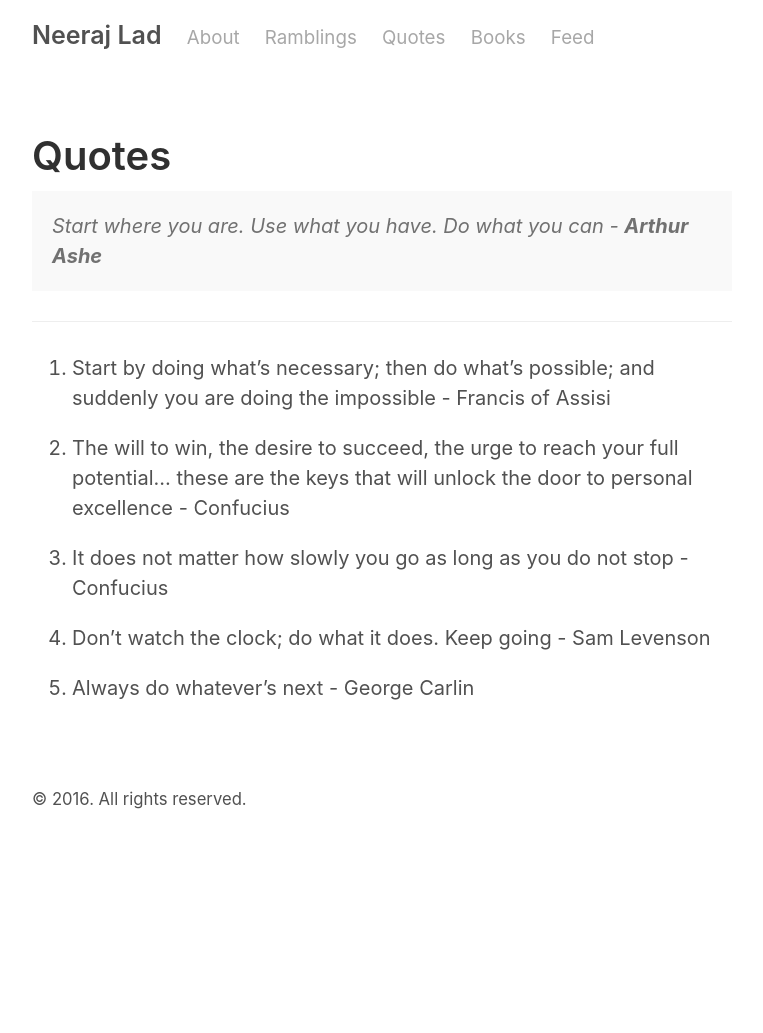
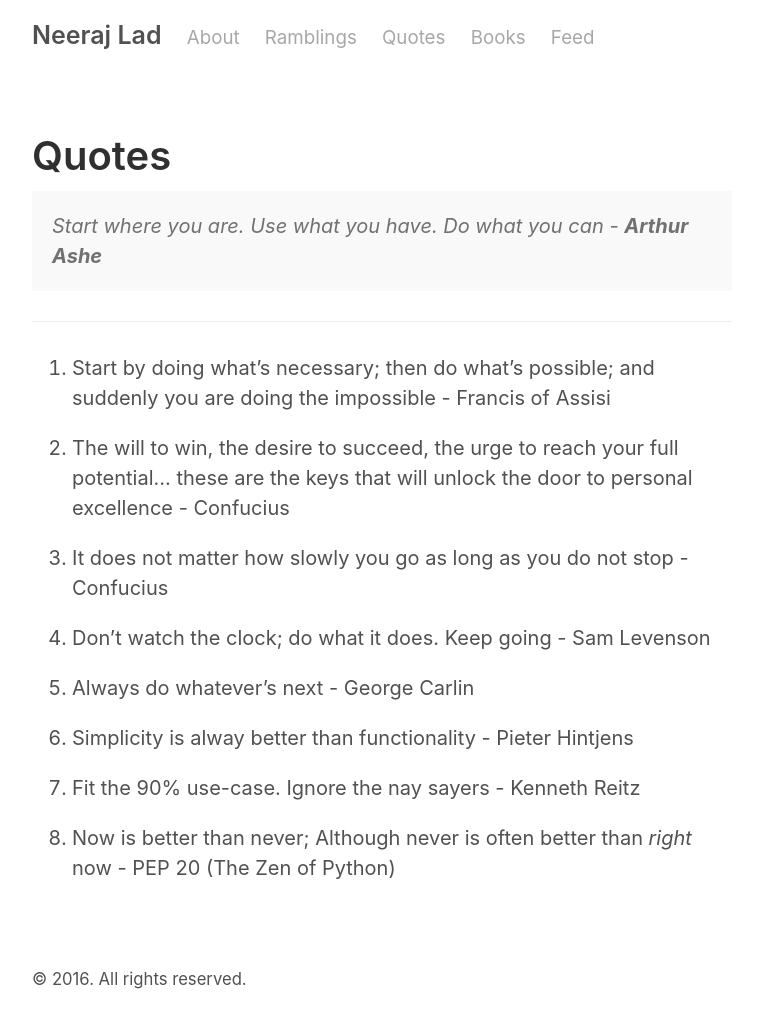
Before and after one commit to neeraj-lad/neeraj-lad.github.io, a Jekyll site: the page built from quotes.md, in a window 1280 px wide. Shown: the whole page, without its empty margins (258-1021 px from the left). Built offline with Jekyll 4.4.1, drawn with Linux system fonts in a browser that asks for light colours; before the commit the page ends 900 px from its top, so only the background shows below that.

Commit message:
Update books.md

```diff
--- a/quotes.md
+++ b/quotes.md
@@ -18,3 +18,9 @@ title: Quotes
 4. Don't watch the clock; do what it does. Keep going - Sam Levenson
 
 5. Always do whatever's next - George Carlin
+
+6. Simplicity is alway better than functionality - Pieter Hintjens
+
+7. Fit the 90% use-case. Ignore the nay sayers - Kenneth Reitz
+
+8. Now is better than never; Although never is often better than *right* now - PEP 20 (The Zen of Python)
```
Also changed, not shown: books.md (+2 -0 lines).
